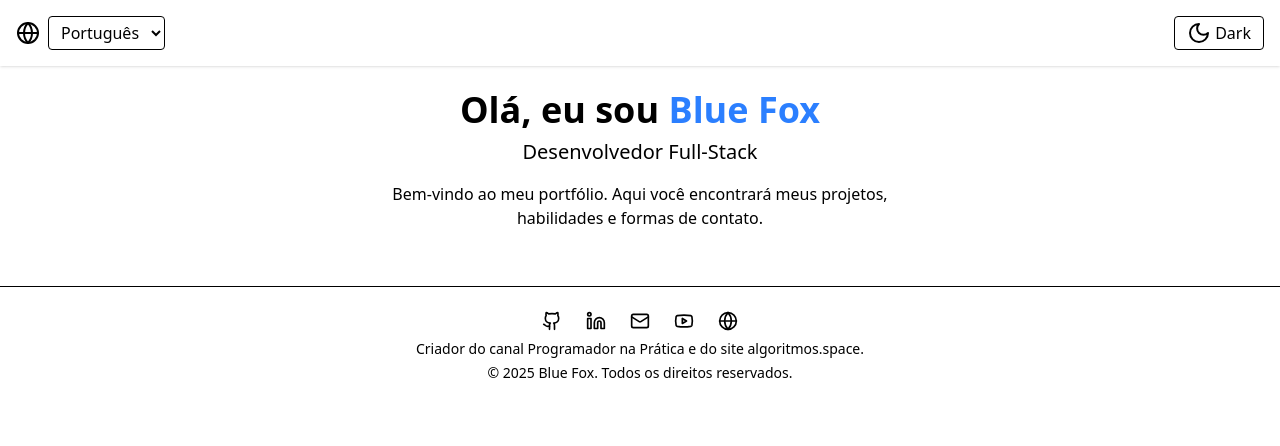
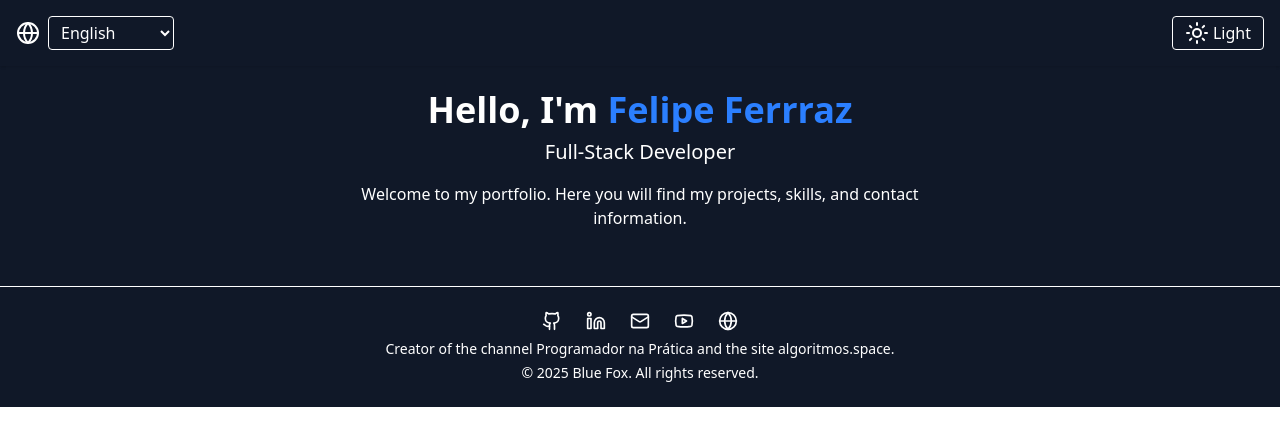
Before and after one commit to FelipeFerraz4/Portfolio, a React (Vite) app in the folder portifolio/: page / in a window 1280 px wide. Shown: the top 446 px of the page. Built offline with nearby package versions, Linux system fonts and the light colour scheme; the HTML template or start-up script is replaced by a standard one.

Commit message:
fix: fixed header language bug

```diff
--- a/portifolio/src/components/Header/index.tsx
+++ b/portifolio/src/components/Header/index.tsx
@@ -1,5 +1,5 @@
 import { Globe, Moon, Sun } from "lucide-react";
-import { Language } from "../../i18n/translations";
+import { Language, translations } from "../../i18n/translations";
 
 interface HeaderProps {
   darkMode: boolean;
@@ -14,13 +14,20 @@ export function Header({ darkMode, setDarkMode, language, setLanguage }: HeaderP
       <div className="flex items-center gap-2">
         <Globe />
         <select
-          className="bg-transparent border rounded px-2 py-1"
+          aria-label="Select language"
+          className={`bg-transparent border rounded px-2 py-1 ${darkMode ? 'text-white' : 'text-black'} focus:outline-none`}
           value={language}
           onChange={(e) => setLanguage(e.target.value as Language)}
         >
-          <option value="pt">Português</option>
-          <option value="en">English</option>
-          <option value="es">Español</option>
+          {Object.entries(translations[language].languageNames).map(([key, name]) => (
+            <option
+              key={key}
+              value={key}
+              className={`${darkMode ? 'bg-gray-800 text-white' : 'bg-white text-black'}`}
+            >
+              {name}
+            </option>
+          ))}
         </select>
       </div>
       <button
--- a/portifolio/src/i18n/translations.ts
+++ b/portifolio/src/i18n/translations.ts
@@ -6,6 +6,11 @@ export const translations = {
       footerTexts: {
         copyright: "© 2025 Blue Fox. All rights reserved.",
         mentions: "Creator of the channel Programador na Prática and the site algoritmos.space.",
+      },
+      languageNames: {
+        pt: "Portuguese",
+        en: "English",
+        es: "Spanish",
       },
     },
     pt: {
@@ -16,6 +21,11 @@ export const translations = {
         copyright: "© 2025 Blue Fox. Todos os direitos reservados.",
         mentions: "Criador do canal Programador na Prática e do site algoritmos.space.",
       },
+      languageNames: {
+        pt: "Português",
+        en: "Inglês",
+        es: "Espanhol",
+      },
     },
     es: {
       greeting: "Hola, soy",
@@ -25,6 +35,11 @@ export const translations = {
         copyright: "© 2025 Blue Fox. Todos los derechos reservados.",
         mentions: "Creador del canal Programador na Prática y del sitio algoritmos.space.",
       },
+      languageNames: {
+        pt: "Portugués",
+        en: "Inglés",
+        es: "Español",
+      },
     },
   };
 
--- a/portifolio/src/pages/Home/index.tsx
+++ b/portifolio/src/pages/Home/index.tsx
@@ -1,11 +1,18 @@
-import { useState } from "react";
+import { useEffect, useState } from "react";
 import { Footer } from '../../components/Footer';
 import { Header } from "../../components/Header";
 import { Language, translations } from "../../i18n/translations";
 
 export default function Home() {
-  const [darkMode, setDarkMode] = useState(false);
-  const [language, setLanguage] = useState<Language>("pt");
+  const [darkMode, setDarkMode] = useState(true);
+  const [language, setLanguage] = useState<Language>("en");
+
+  useEffect(() => {
+    const userLang = navigator.language.split("-")[0];
+    if (userLang === "en" || userLang === "pt" || userLang === "es") {
+      setLanguage(userLang as Language);
+    }
+  }, []);
 
   const t = translations[language];
 
@@ -20,7 +27,7 @@ export default function Home() {
 
       <main className="p-6 text-center">
         <h1 className="text-4xl font-bold mb-2">
-          {t.greeting} <span className="text-blue-500">Blue Fox</span>
+          {t.greeting} <span className="text-blue-500">Felipe Ferrraz</span>
         </h1>
         <p className="text-xl mb-4">{t.job}</p>
         <p className="max-w-xl mx-auto">{t.intro}</p>
```
Lines whose indentation alone changed are shown as unchanged.
